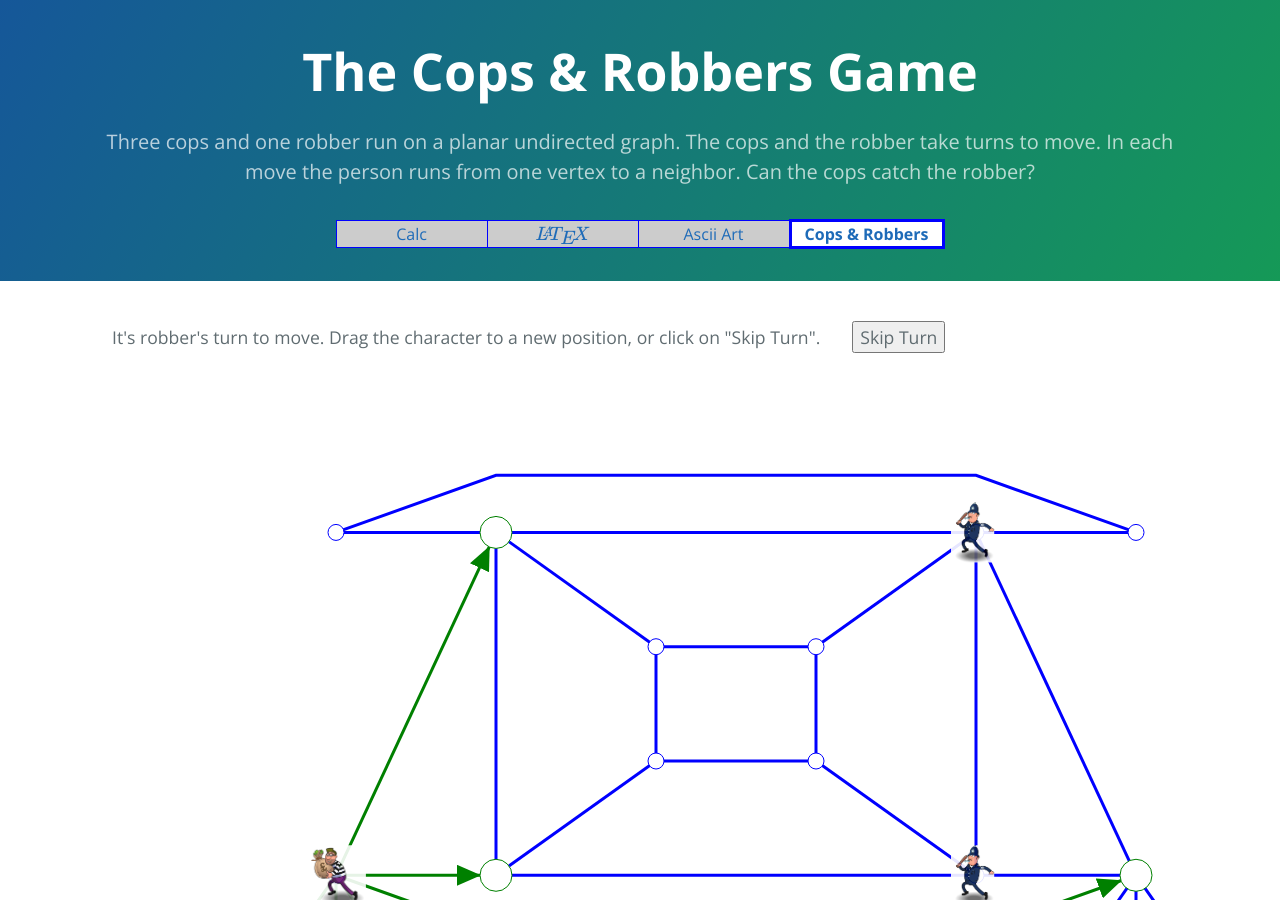
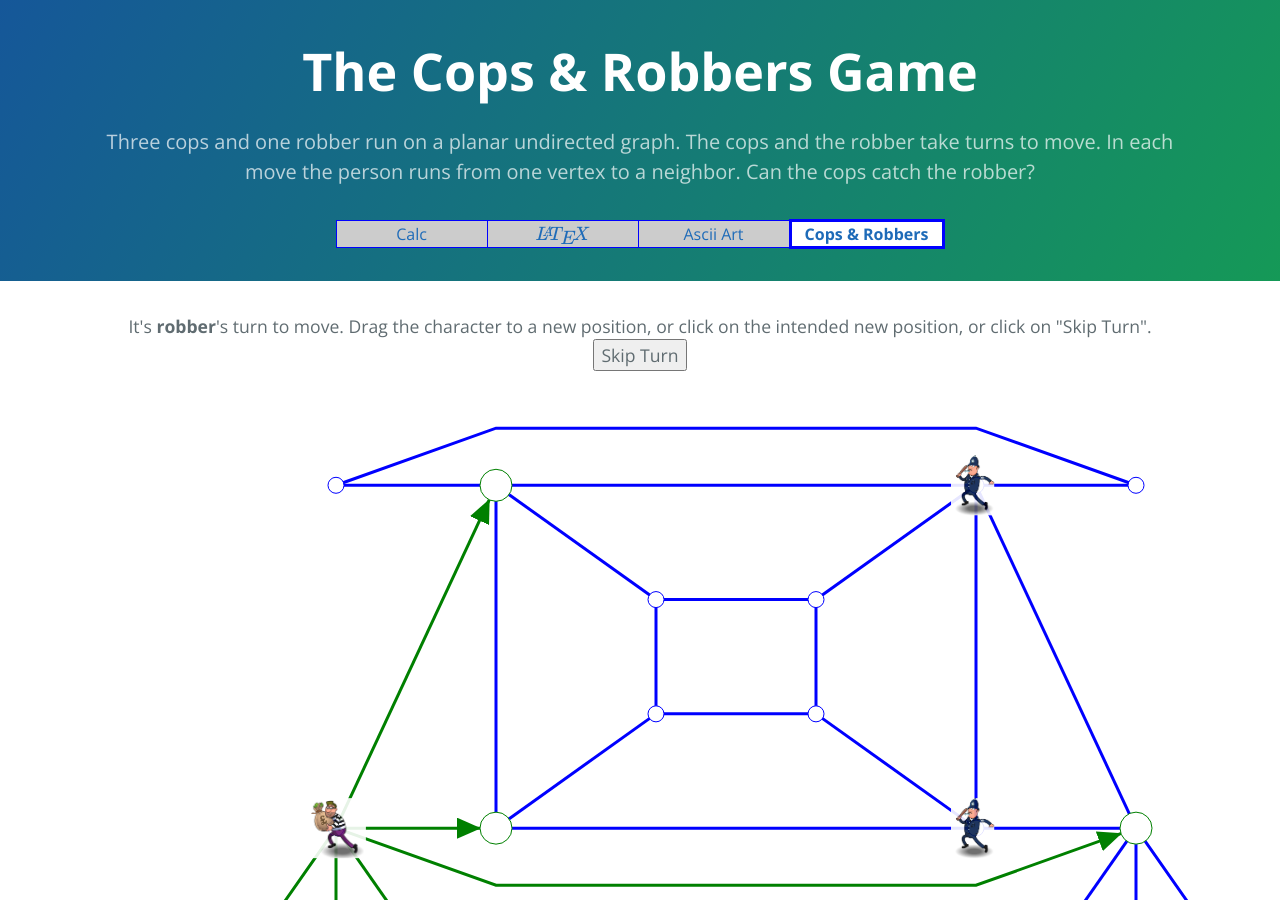
Before and after one commit to ThinGarfield/ThinGarfield.github.io, a Jekyll site: the page built from cops.html, in a window 1280 px wide and 900 px high. Built offline with Jekyll 4.4.1, drawn with Linux system fonts in a browser that asks for light colours; formulas are drawn with MathJax 3.

Commit message:
allow click instead of drag

```diff
--- a/cops.html
+++ b/cops.html
@@ -4,6 +4,7 @@ description: Three cops and one robber run on a planar undirected graph. The cop
 layout: default
 permalink: /cops
 ---
+
 <div id="gameovercallout" class="gameovercallout" onclick="gameoverCalloutOff()">
     <div class="callout-header">The robber is caught!</div>
     <span class="closebtn" onclick="this.parentElement.style.display='none';">×</span>
@@ -12,13 +13,12 @@ permalink: /cops
         <p> Click anywhere to restart the game.
     </div>
 </div>
-<table width="1280">
-    <tr>
-        <td>It's <span id="currentchar"></span>'s turn to move. Drag the character to a new position, or click on "Skip Turn".</td>
-        <td><button onclick="g.skipTurn()">Skip Turn</button></td>
-        </rd>
-    </tr>
-</table>
+<center>
+    It's <b><span id="currentchar"></span></b>'s turn to move.
+    Drag the character to a new position, or click on the intended new position,
+    or click on "Skip Turn".
+    <button onclick="g.skipTurn()">Skip Turn</button>
+</center>
 <svg id="svgroot" width="1280" height="700" onload="makeDraggable(evt)">
     <defs>
         <marker id="arrowhead" markerWidth="10" markerHeight="7" refX="13" refY="3.5" orient="auto-start-reverse" fill="green">1
@@ -183,8 +183,8 @@ permalink: /cops
         // If the given vertex id is one of the neighbors in the graph, move to it.
         // Otherwise stay where it was before. Refresh the display either way.
         tryMoveTo(vId) {
+            let isEdge = false;
             if (vId >= 0) {
-                let isEdge = false;
                 for (let i = 0; i < graph.edges.length; i++) {
                     if ((vId == graph.edges[i][0] && this.vertexId == graph.edges[i][1]) ||
                         (vId == graph.edges[i][1] && this.vertexId == graph.edges[i][0])) {
@@ -441,10 +442,17 @@ permalink: /cops
         svg.addEventListener('mouseleave', endDrag);
 
         function startDrag(evt) {
+            // First, if it's direct click on the move to position, do it and return.
+            let coord = getMousePosition(evt);
+            let v = g.getVertexId(coord);
+            let c = g.characters.get(g.currentTurn);
+            if (c && c.tryMoveTo(v)) return;
+
+            // Otherwise, treat it as start dragging.
             if (g.currentTurn === evt.target.id) {
                 selectedElement = evt.target;
                 selectedCharacter = g.characters.get(selectedElement.id);
-                offset = getMousePosition(evt);
+                offset = coord;
                 offset.x -= parseFloat(selectedElement.getAttribute("x"));
                 offset.y -= parseFloat(selectedElement.getAttribute("y"));
                 //g.highlightNeighbors(selectedCharacter.vertexId);
```
Also changed, not shown: other parts of cops.html (+3 -2 lines).
